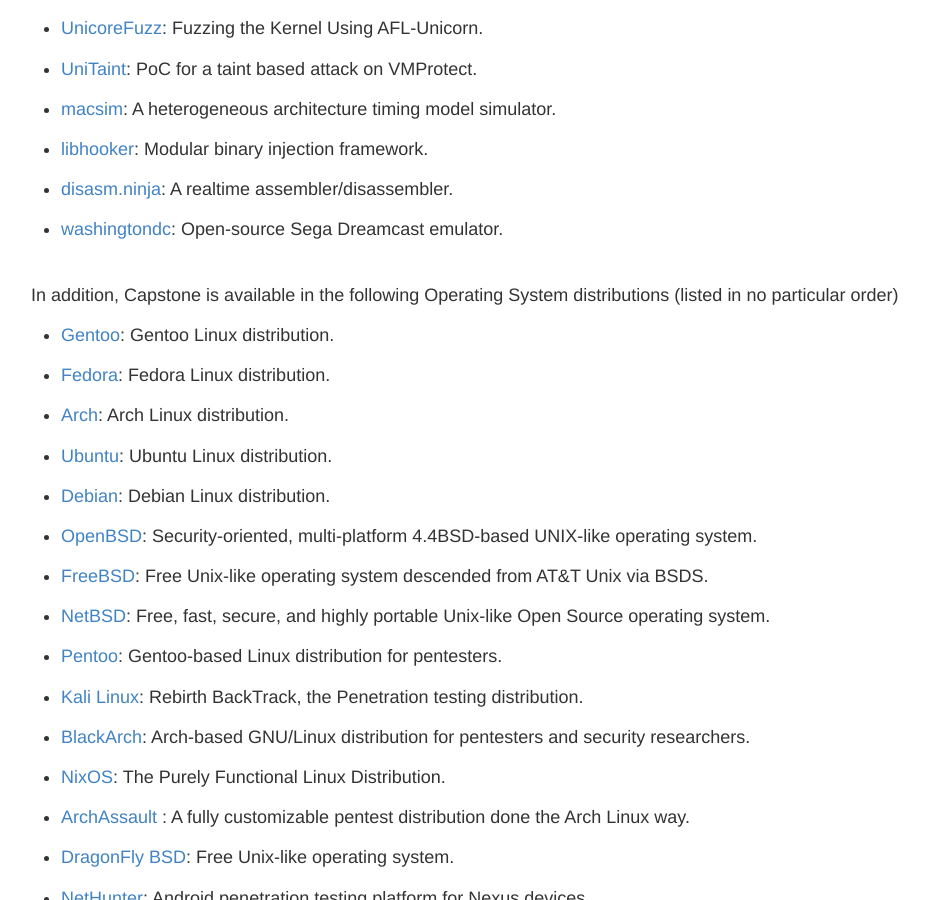
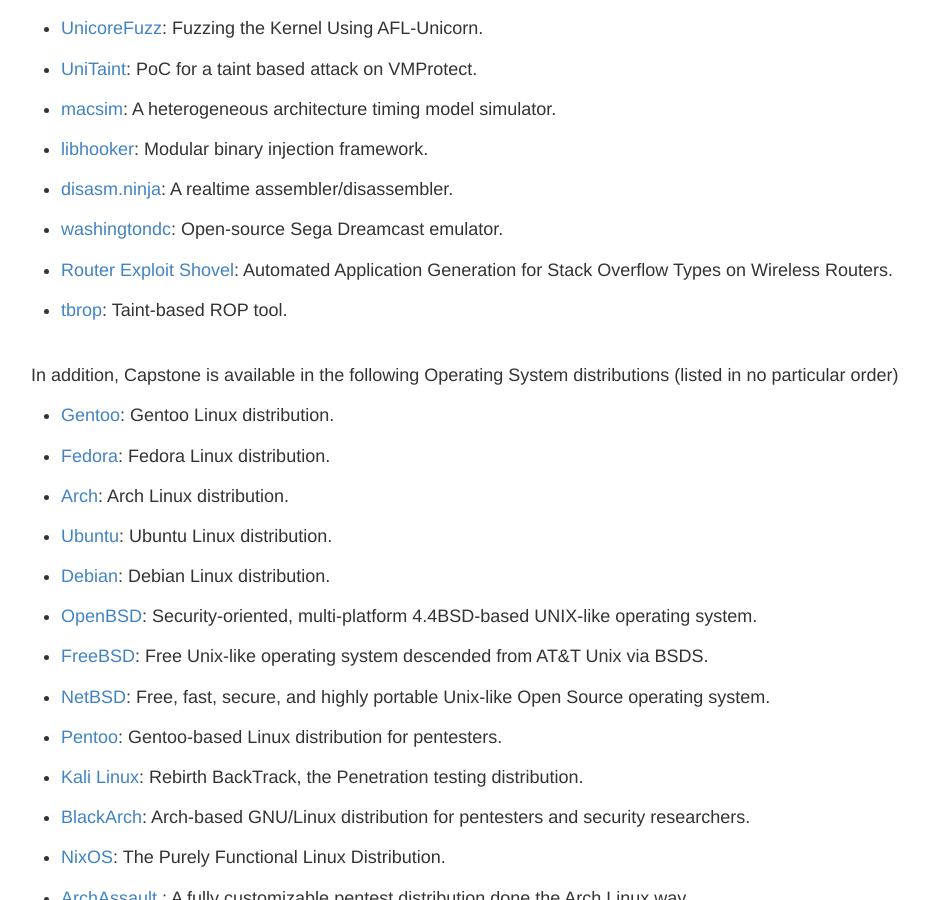
Before and after one commit to capstone-engine/capstone-engine.github.io, a Jekyll site: the page built from showcase.md, in a window 1280 px wide and 900 px high, scrolled down 19417 px. Shown: the whole window, without its empty margins (169-1098 px from the left). Built offline with Jekyll 4.4.1, drawn with Linux system fonts in a browser that asks for light colours.

Commit message:
showcase

```diff
--- a/showcase.md
+++ b/showcase.md
@@ -937,6 +937,10 @@
 
 - [washingtondc](https://github.com/washingtondc-emu/washingtondc): Open-source Sega Dreamcast emulator.
 
+- [Router Exploit Shovel](https://github.com/arthastang/Router-Exploit-Shovel): Automated Application Generation for Stack Overflow Types on Wireless Routers.
+
+- [tbrop](https://github.com/clslgrnc/tbrop): Taint-based ROP tool.
+
 
 <br>
 In addition, Capstone is available in the following Operating System distributions (listed in no particular order)
```
Also changed, not shown: other parts of showcase.md (+1 -1 lines).
